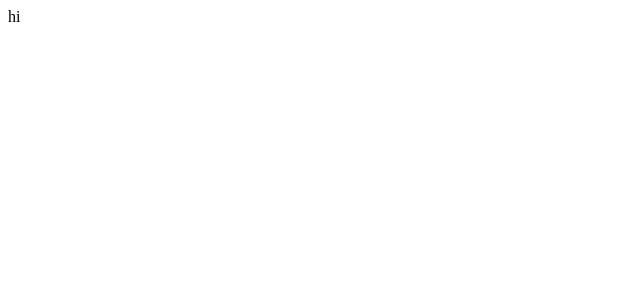
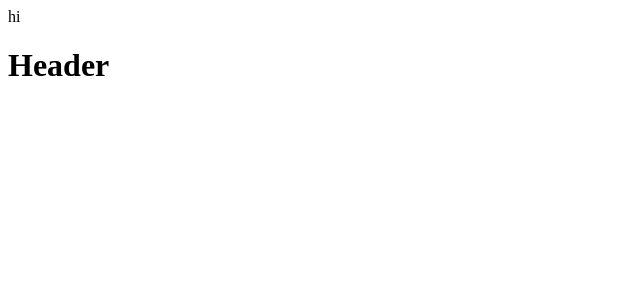
Before and after one commit to Miyeon0901/learn-vue-js-master, a Vue app in the folder vue-cli/: page / in a window 1280 px wide. Shown: the top 300 px of the page, without its empty margins (0-640 px from the left). Built offline with nearby package versions, Linux system fonts and the light colour scheme.

Commit message:
싱글 파일 컴포넌트 체계에서 컴포넌트 등록하기

```diff
--- a/vue-cli/src/App.vue
+++ b/vue-cli/src/App.vue
@@ -1,10 +1,17 @@
 <template>
   <div> <!-- root element가 하나만 있어야 함 -->
     {{ str }}
+    <app-header></app-header>
   </div>
 </template>
 
 <script>
+import AppHeader from './components/AppHeader.vue'
+
+// var AppHeader = {
+//   template: '<header><h1>Header</h1></header>'
+// }
+
 // new Vue ({
 //   data: {
 //     str: 'hi'
@@ -15,6 +22,9 @@ export default {
     return {
       str: 'hi'
     }
+  },
+  components: {
+    'app-header': AppHeader
   }
 }
 </script>
--- /dev/null
+++ b/vue-cli/src/components/AppHeader.vue
@@ -0,0 +1,17 @@
+<!-- 컴포넌트의 이름은 최소한 2단어로 한다.
+html 표준 태그인지 컴포넌트 태그인지 브라우저가 알 길이 없음. -->
+<template>
+  <header>
+    <h1>Header</h1>
+  </header>
+</template>
+
+<script>
+export default {
+
+}
+</script>
+
+<style>
+
+</style>
```
